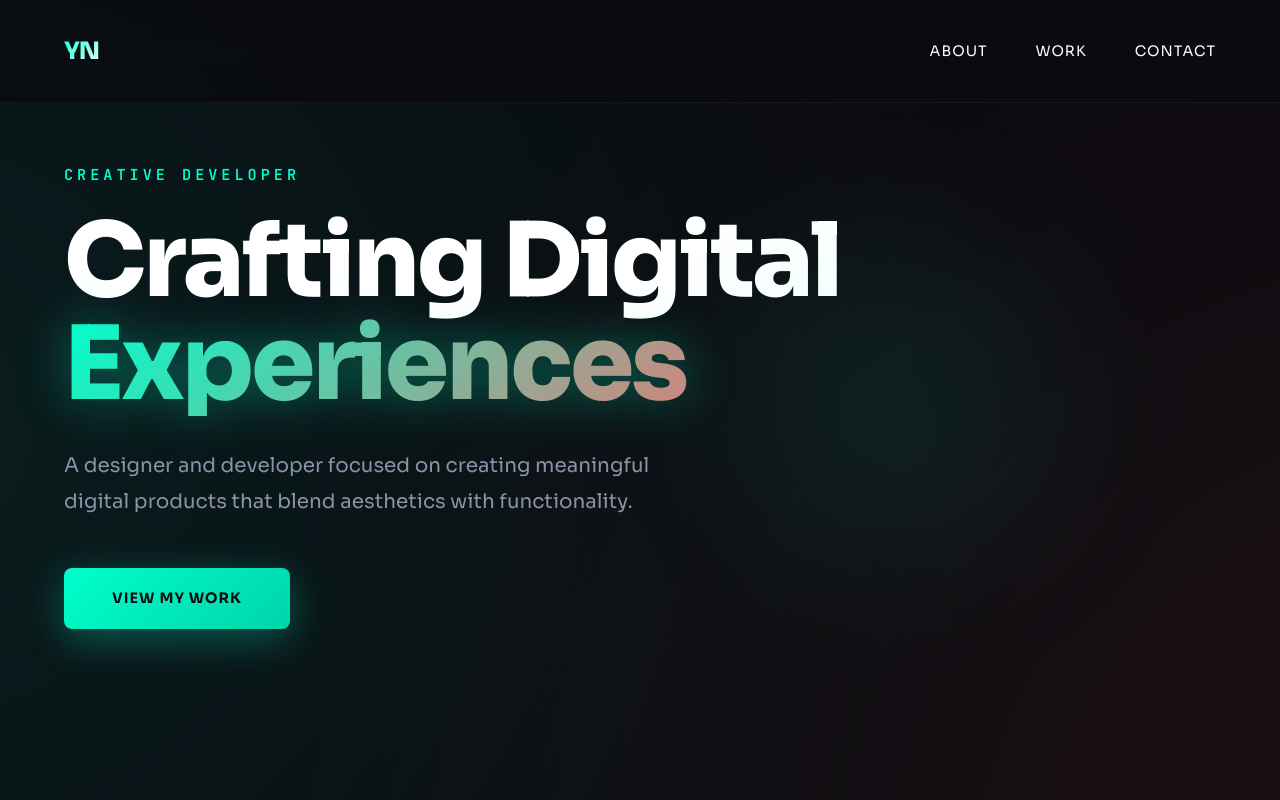
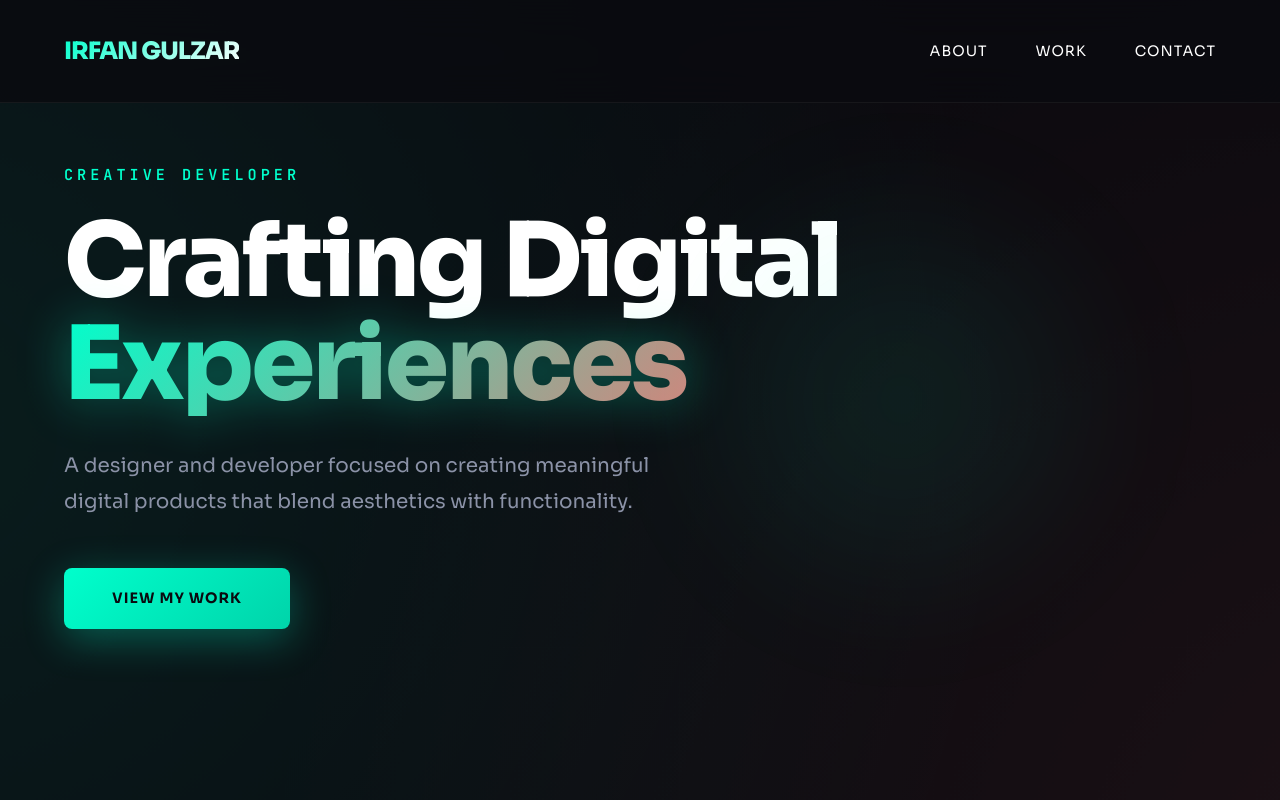
Before and after one commit to Irfan-Gulzar/Pipeline, a plain HTML site: page index.html in a window 1280 px wide. Shown: the top 800 px of the page. Drawn offline with Linux system fonts and the light colour scheme.

Commit message:
Modified index file

```diff
--- a/index.html
+++ b/index.html
@@ -3,7 +3,7 @@
   <head>
     <meta charset="UTF-8" />
     <meta name="viewport" content="width=device-width, initial-scale=1.0" />
-    <title>Your Name - Creative Portfolio</title>
+    <title>IRFAN GULZAR - Creative Portfolio</title>
     <link rel="preconnect" href="https://fonts.googleapis.com" />
     <link rel="preconnect" href="https://fonts.gstatic.com" crossorigin />
     <link
@@ -743,7 +743,7 @@
   <body>
     <!-- Navigation -->
     <nav>
-      <div class="logo">YN</div>
+      <div class="logo">IRFAN GULZAR</div>
       <ul>
         <li><a href="#about">About</a></li>
         <li><a href="#work">Work</a></li>
```
